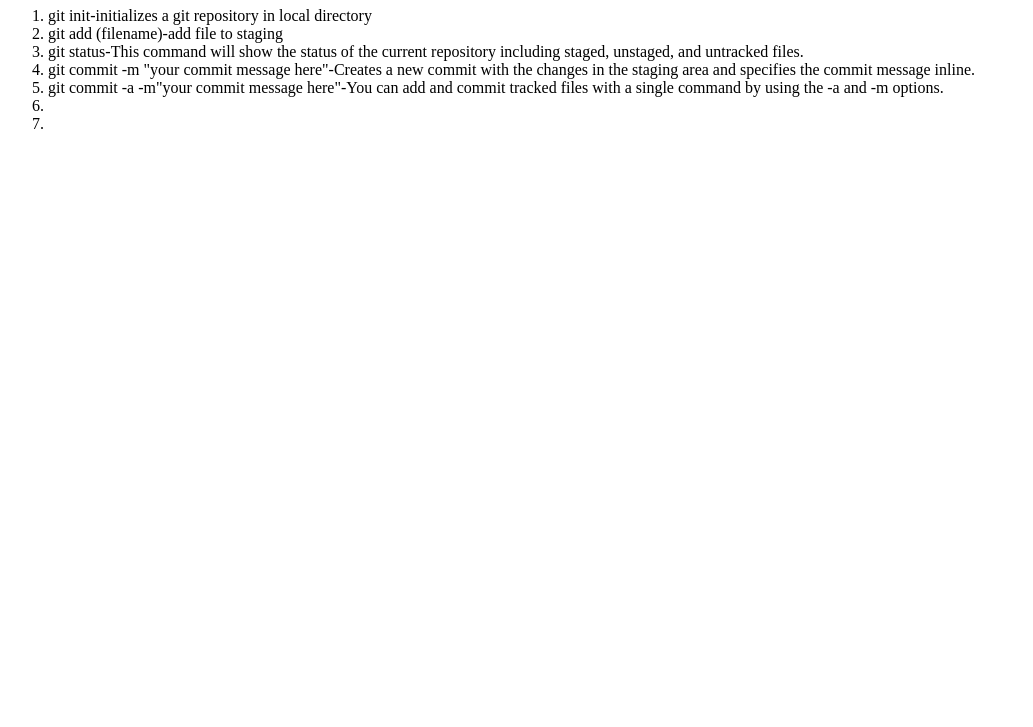
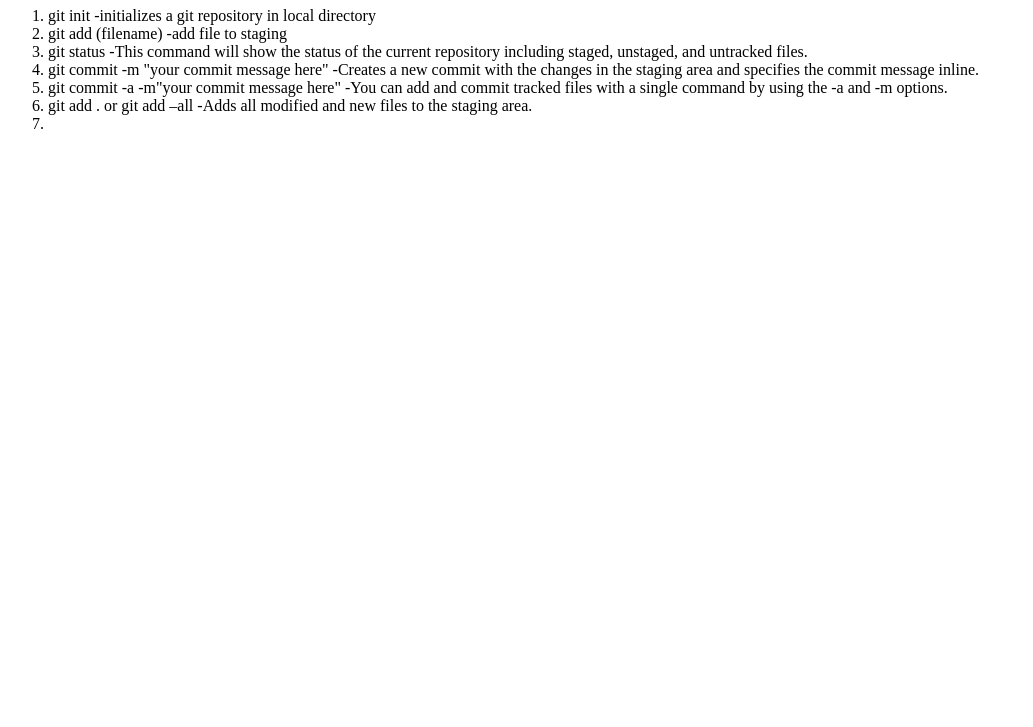
Before and after one commit to Udayyadla/git-demo, a plain HTML site: page index.html in a window 1280 px wide. Shown: the part 73-800 px from the top of the page, without its empty margins (0-1033 px from the left). Drawn offline with Linux system fonts and the light colour scheme.

Commit message:
command to Adds all modified and new files to the staging area.

```diff
--- a/index.html
+++ b/index.html
@@ -8,12 +8,12 @@
 <body>
     <h1>LIST OF GIT COMMANDS</h1>
     <ol>
-        <li>git init-initializes a git repository in local directory</li>
-        <li>git add (filename)-add file to staging</li>
-        <li>git status-This command will show the status of the current repository including staged, unstaged, and untracked files.</li>
-        <li>git commit -m "your commit message here"-Creates a new commit with the changes in the staging area and specifies the commit message inline.</li>
-        <li>git commit -a -m"your commit message here"-You can add and commit tracked files with a single command by using the -a and -m options.</li>
-        <li></li>
+        <li>git init -initializes a git repository in local directory</li>
+        <li>git add (filename) -add file to staging</li>
+        <li>git status -This command will show the status of the current repository including staged, unstaged, and untracked files.</li>
+        <li>git commit -m "your commit message here" -Creates a new commit with the changes in the staging area and specifies the commit message inline.</li>
+        <li>git commit -a -m"your commit message here" -You can add and commit tracked files with a single command by using the -a and -m options.</li>
+        <li>git add . or git add –all -Adds all modified and new files to the staging area.</li>
         <li></li>
 
 
```
